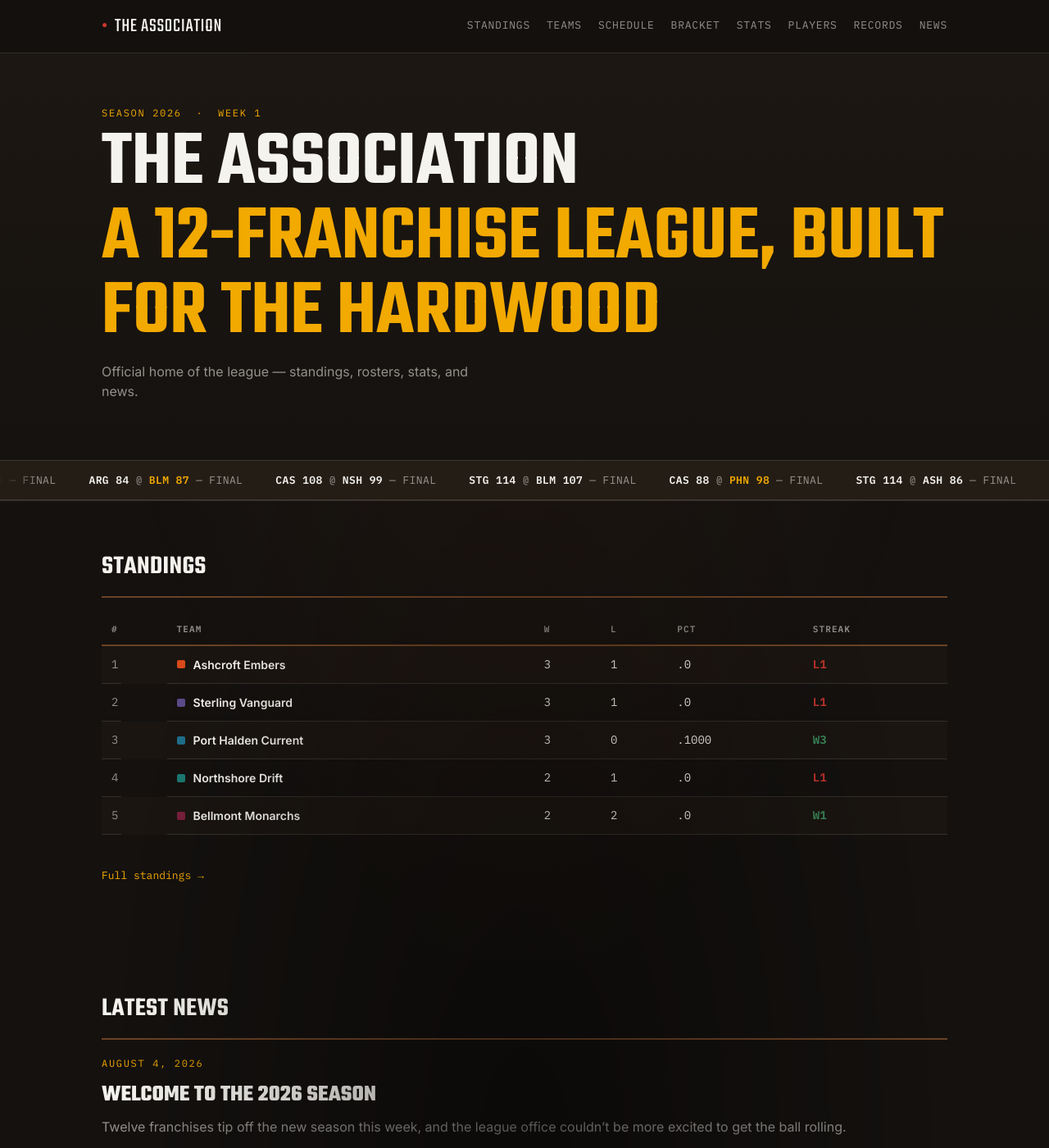
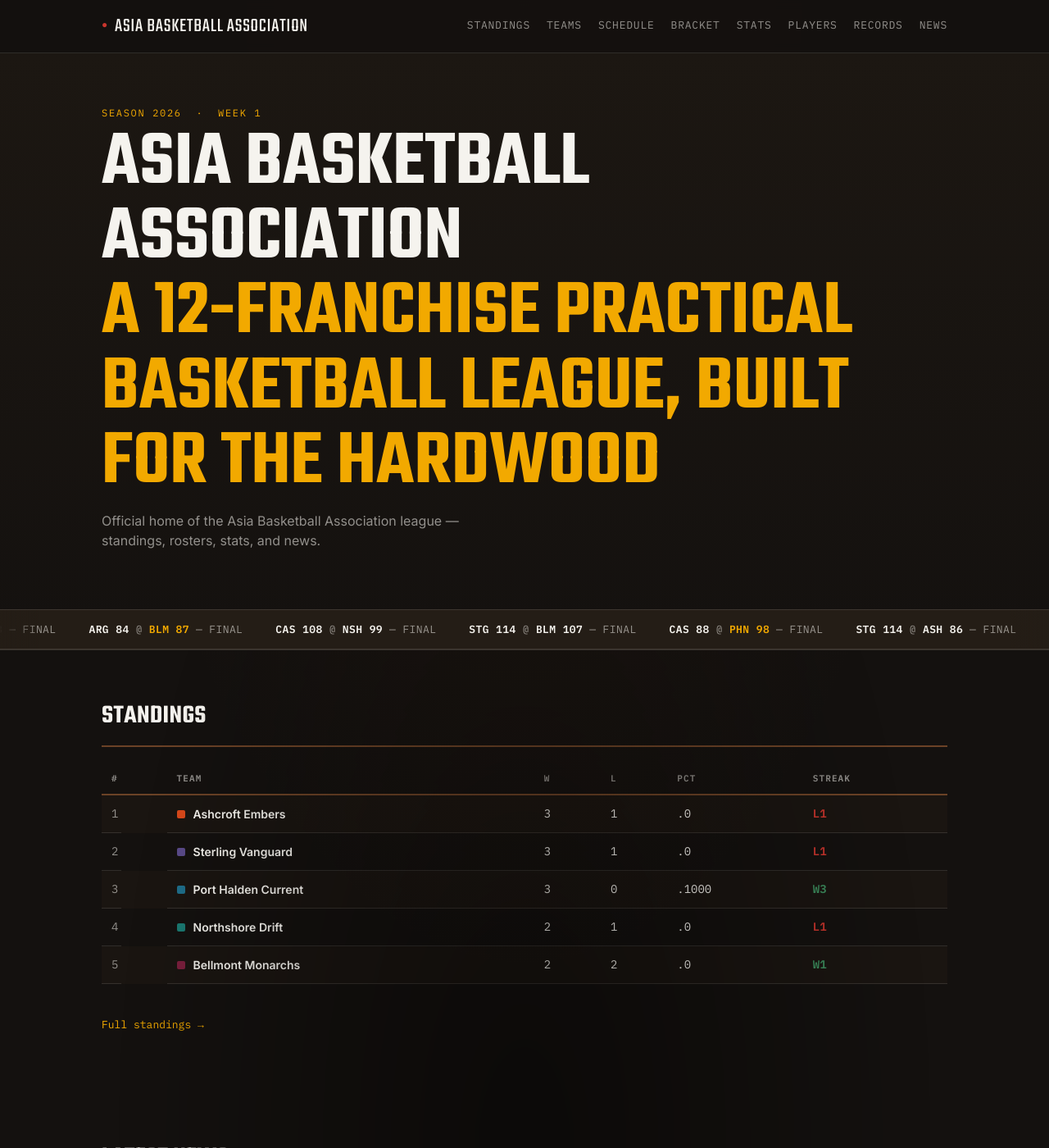
Before and after one commit to Thunder-777/PracticalBasketballAsia.github.io, a Jekyll site: the page built from index.html, in a window 1280 px wide and 1400 px high. Shown: the whole window at 82% size. Built offline with Jekyll 4.4.1, drawn with Linux system fonts in a browser that asks for light colours; some of the changed text lies outside the part shown.

Commit message:
Update _config.yml

```diff
--- a/_config.yml
+++ b/_config.yml
@@ -1,6 +1,6 @@
-title: The Association
-tagline: A 12-franchise league, built for the hardwood
-description: Official home of the league — standings, rosters, stats, and news.
+title: Asia Basketball Association
+tagline: A 12-franchise Practical Basketball league, built for the hardwood
+description: Official home of the Asia Basketball Association league — standings, rosters, stats, and news.
 baseurl: "" # IMPORTANT: set this to "/your-repo-name" if this is NOT a username.github.io repo
 url: ""     # IMPORTANT: set this to "https://yourusername.github.io"
 
```
